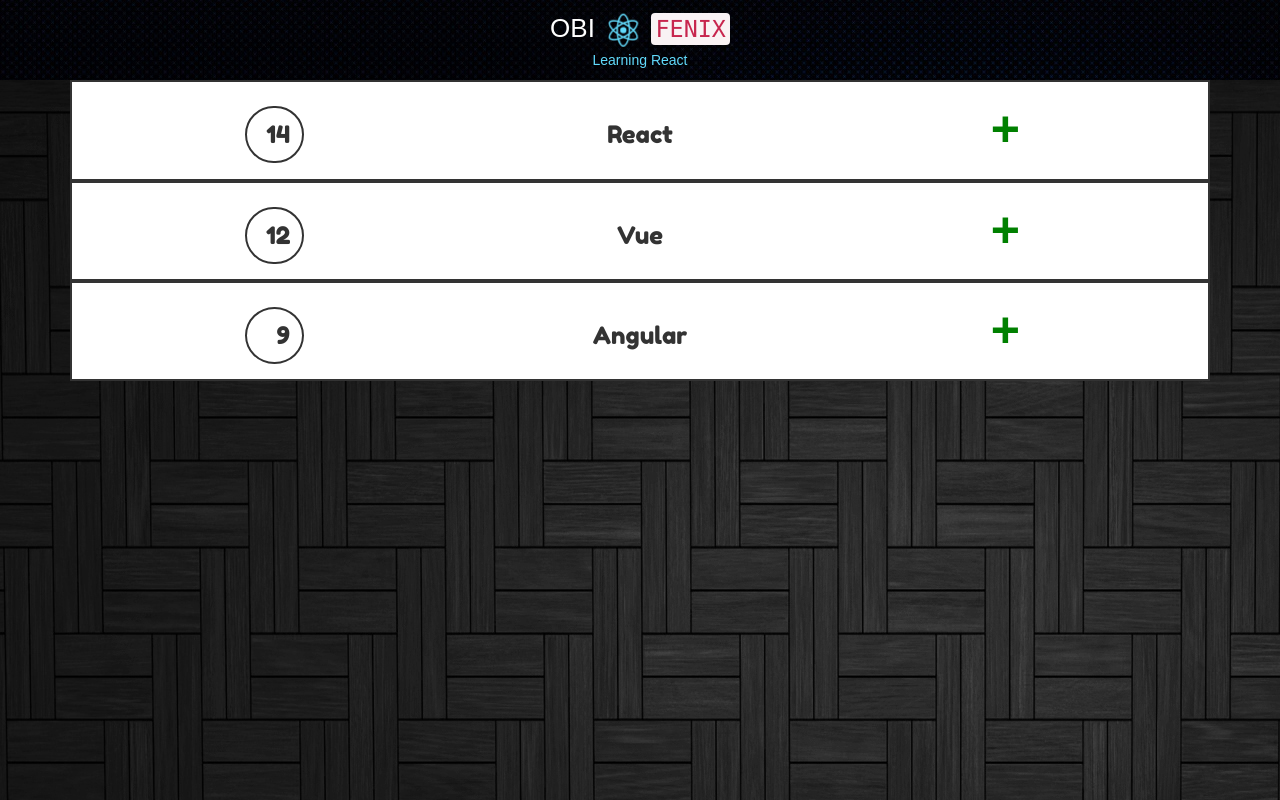
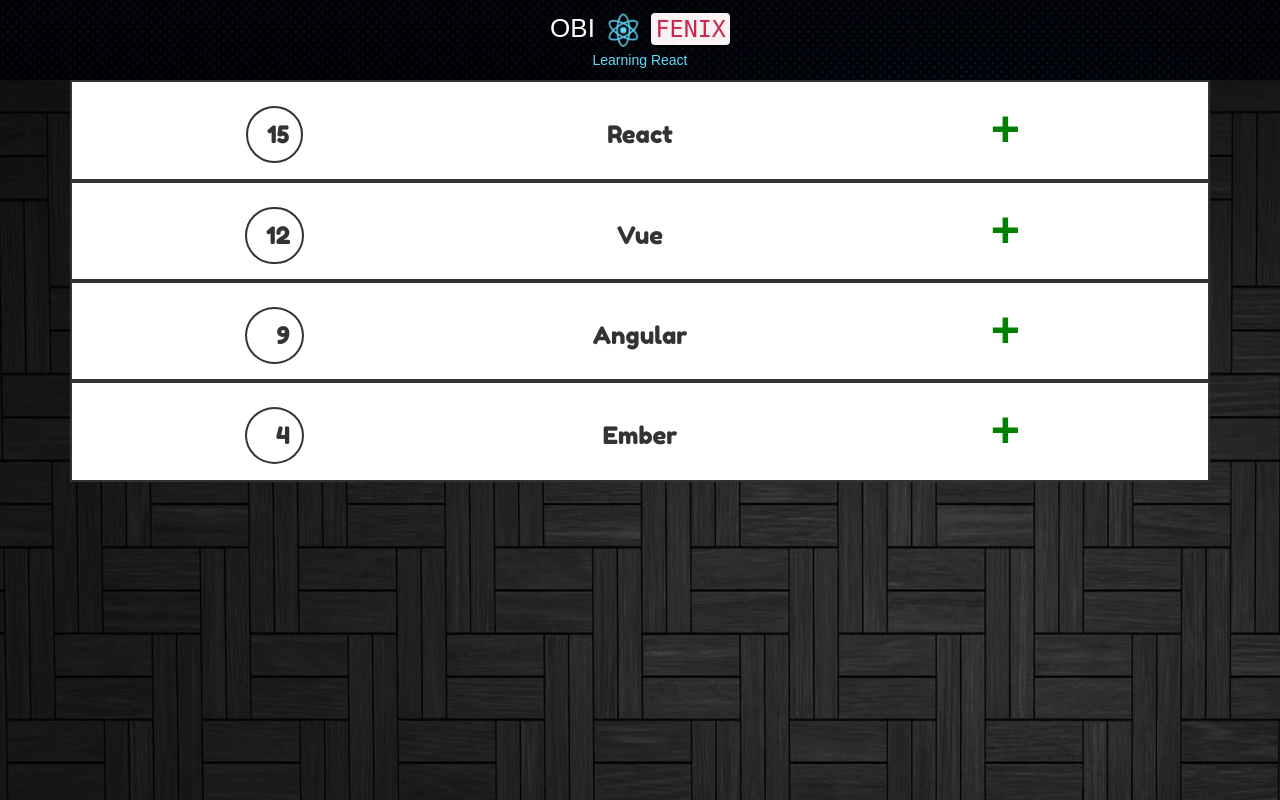
Before and after one commit to ObiFenix/react-voting-popular-framework, a React (Create React App) app: page / in a window 1280 px wide. Built offline with nearby package versions, Linux system fonts and the light colour scheme; a web font is replaced by a local one.

Commit message:
Added <Ember> framework to the list of popular frameworks.

```diff
--- a/src/components/votingPoll.jsx
+++ b/src/components/votingPoll.jsx
@@ -6,7 +6,7 @@
   const popularFrameworks = [
     {
       name: "React",
-      votes: 14,
+      votes: 15,
     },
     {
       name: "Vue",
@@ -15,6 +15,10 @@
     {
       name: "Angular",
       votes: 9,
+    },
+    {
+      name: "Ember",
+      votes: 4,
     },
   ];
 
```
